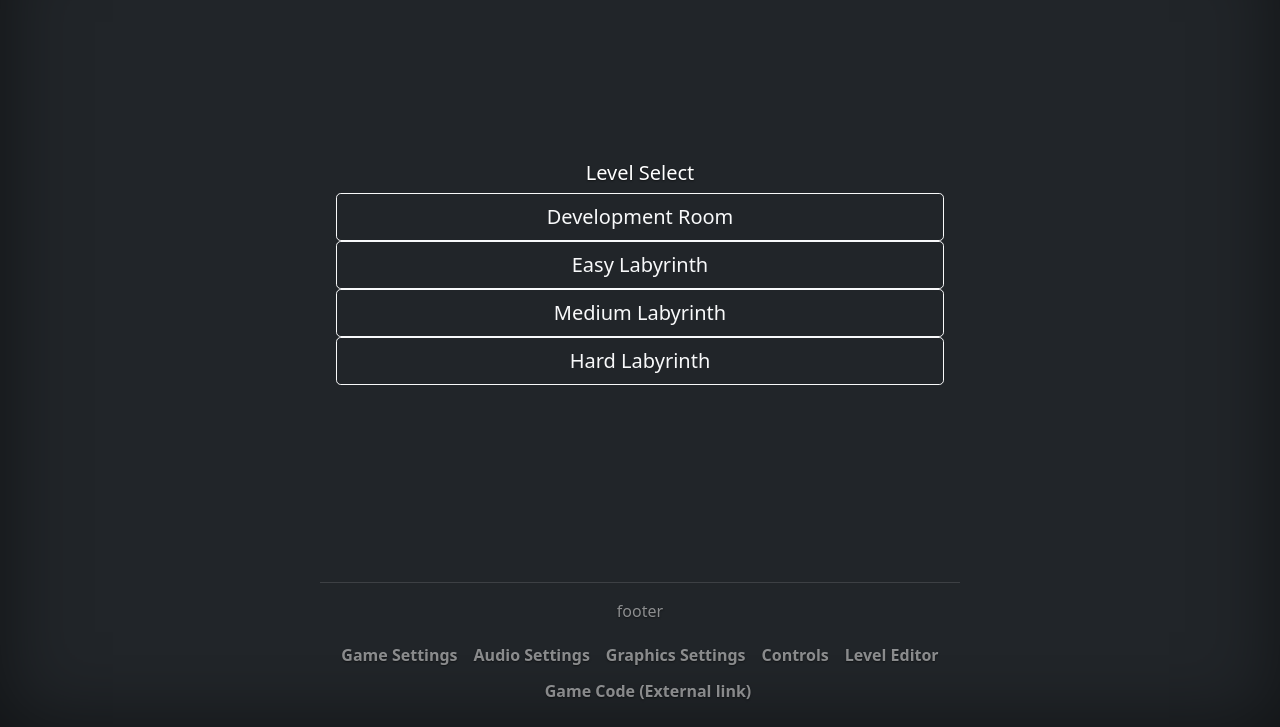
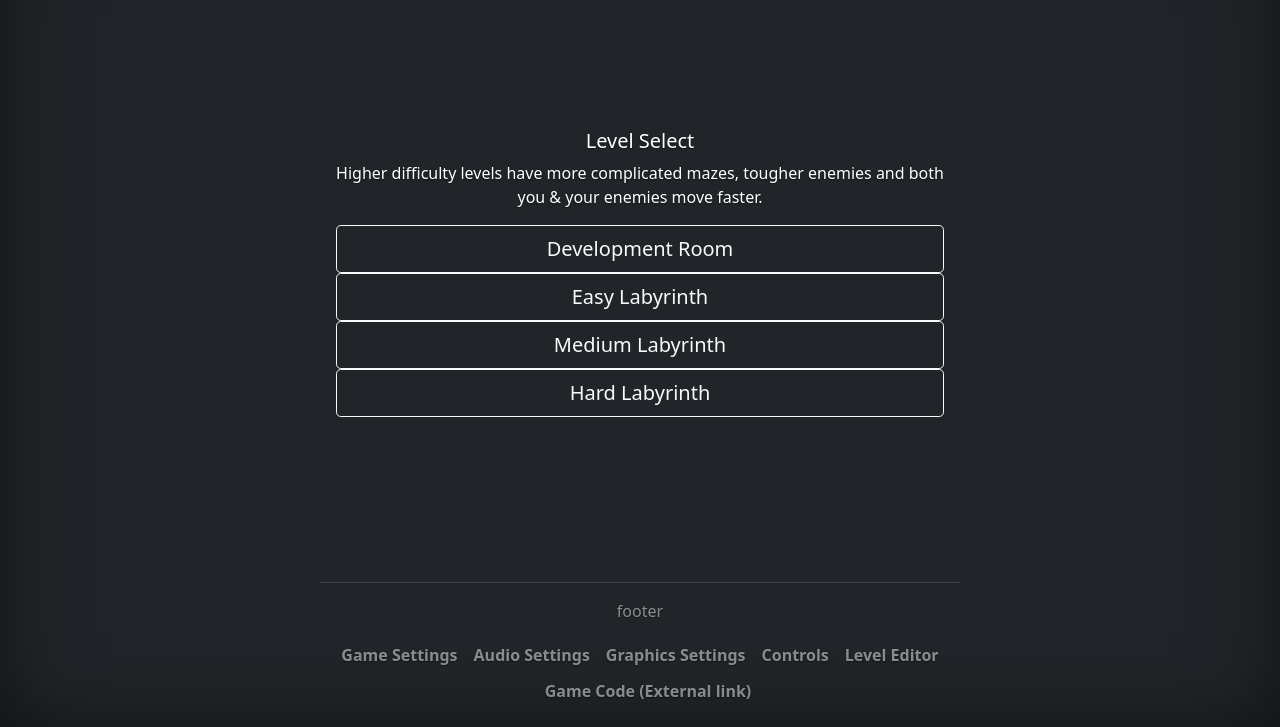
Before and after one commit to alexgidge/Labyrinth.js, a website: page Web/MapSelect.html in a window 1280 px wide. Shown: the part 73-800 px from the top of the page. Drawn offline with nearby package versions, Linux system fonts and the light colour scheme.

Commit message:
More info on map select

```diff
--- a/Web/MapSelect.html
+++ b/Web/MapSelect.html
@@ -45,6 +45,13 @@
     <main class="px-3">
       <div>
         <h5 class="lead">Level Select</h5>
+
+        <div class="row">
+          <div class="col">
+            <p>Higher difficulty levels have more complicated mazes, tougher enemies and both you & your enemies move
+              faster.</p>
+          </div>
+        </div>
         <div class="container">
           <div id="divMaps" class="row"></div>
         </div>
```
